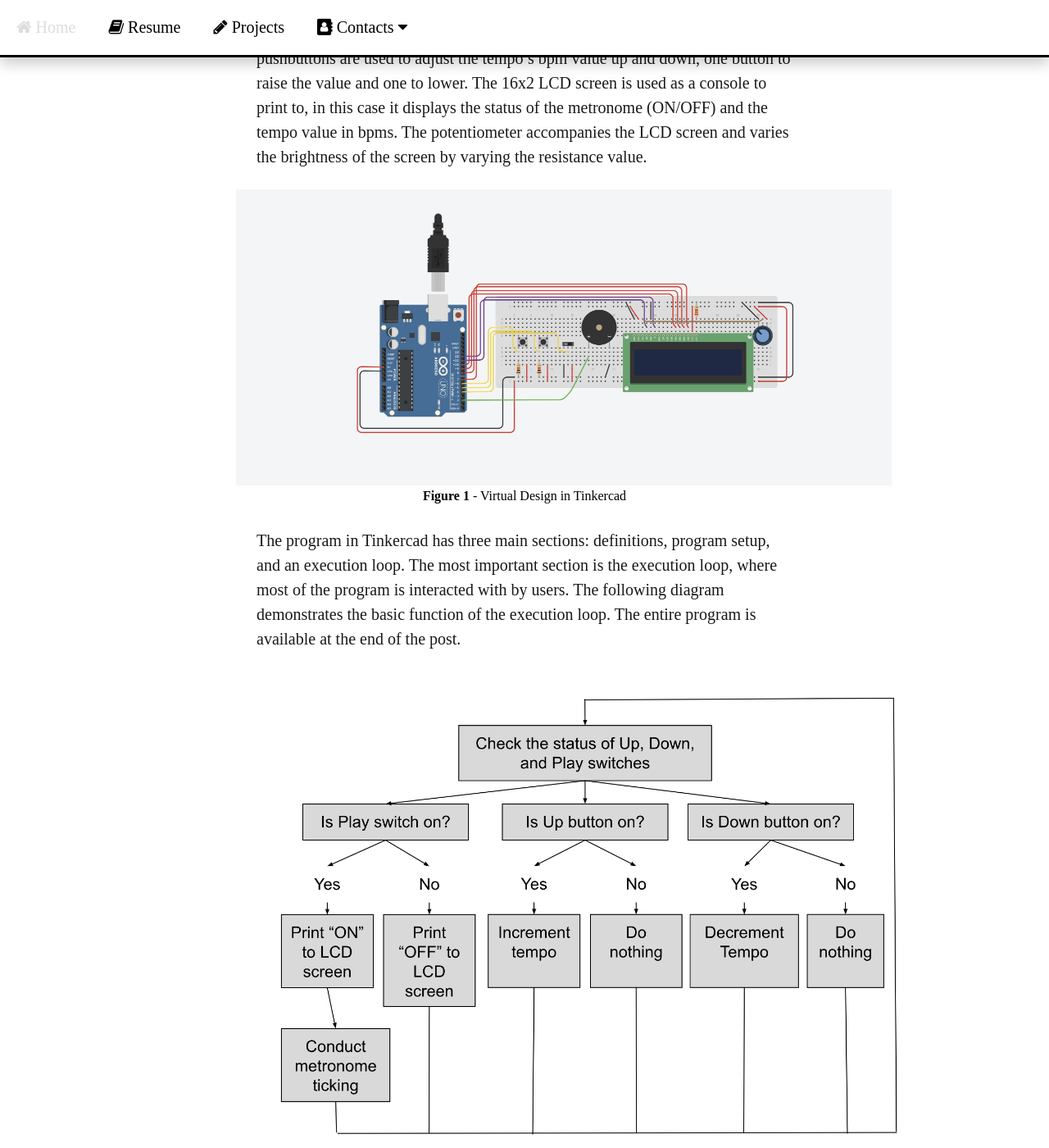
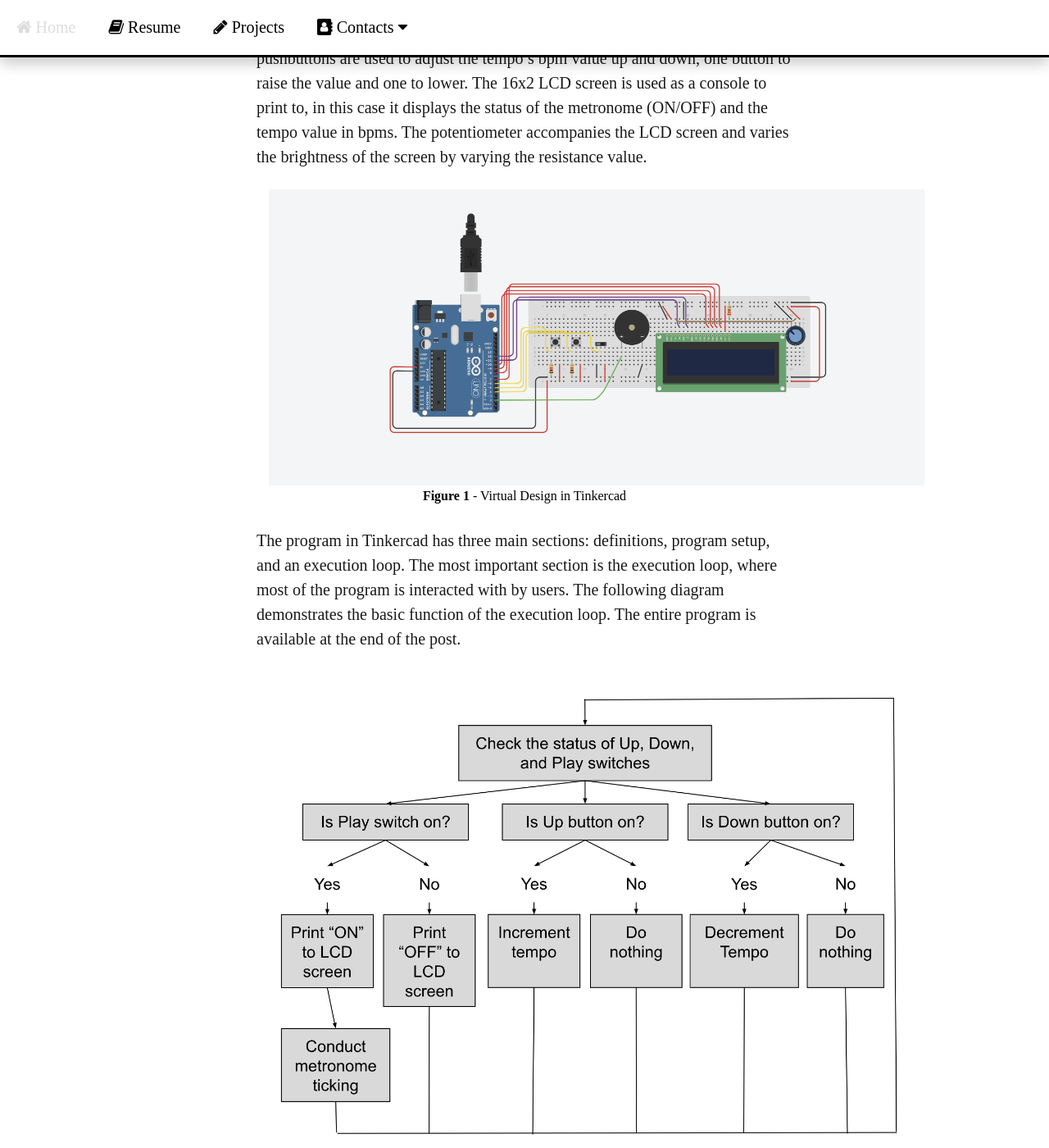
Before and after one commit to JacobHodgins/hodginsjacob, a Jekyll site: the page built from _posts/2023-07-13-digital-metronome.md, in a window 1280 px wide and 1400 px high, scrolled down 1066 px. Shown: the whole window at 82% size. Built offline with Jekyll 4.4.1, drawn with Linux system fonts in a browser that asks for light colours.

Commit message:
Update main.css

```diff
--- a/css/main.css
+++ b/css/main.css
@@ -193,6 +193,10 @@ nav.navbar a:active {
   text-align: center;
   margin-left: 150px;
 }
+
+.post-image1 {
+  margin-left: 40px;
+}
 /* --------------------------------POSTS-------------------------------- */
 /* --------------------------------FOOTER-------------------------------- */
 
```
